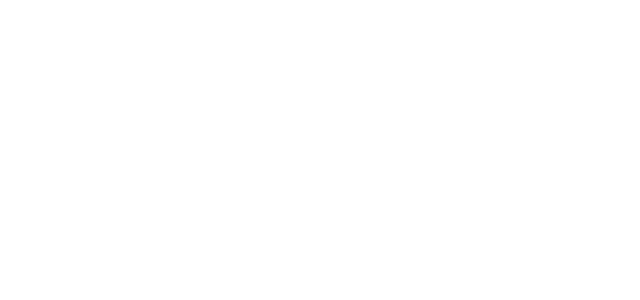
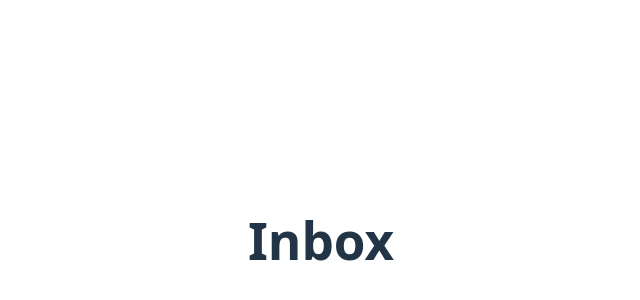
Before and after one commit to mandywong0/Letter.we, a React (Vite) app in the folder client/: page /inbox in a window 1280 px wide. Before the commit this address had no page. Shown: the part 160-460 px from the top of the page, without its empty margins (319-959 px from the left). Built offline with nearby package versions, Linux system fonts and the light colour scheme; sample sign-in values are in the browser's storage.

Commit message:
initialized inbox page

```diff
--- a/client/src/App.jsx
+++ b/client/src/App.jsx
@@ -7,6 +7,7 @@ import LoginPage from './pages/LoginPage';
 import ProtectedRoute from './components/ProtectedRoute'
 import HomePage from './pages/HomePage';
 import ComposePage from './pages/ComposePage';
+import InboxPage from './pages/InboxPage';
 
 function App() {
   useEffect(() => {
@@ -26,6 +27,7 @@ function App() {
       <Route path="/login" element={<LoginPage />} />
       <Route path="/" element={<ProtectedRoute><HomePage /></ProtectedRoute>}/>
       <Route path="/compose" element={<ProtectedRoute><ComposePage /></ProtectedRoute>}/>
+      <Route path="/inbox" element={<ProtectedRoute><InboxPage /></ProtectedRoute>}/>
     </Routes>
   );
 }
--- a/client/src/pages/HomePage.jsx
+++ b/client/src/pages/HomePage.jsx
@@ -7,6 +7,7 @@ function HomePage() {
     <div>
       <h2>Prompt of the Day</h2>
 
+      <Link to="/inbox"><button>Inbox</button></Link>
       <Link to="/compose"><button>Compose Letter</button></Link>
     </div>
 
--- /dev/null
+++ b/client/src/pages/InboxPage.jsx
@@ -0,0 +1,14 @@
+import React, { useState } from 'react';
+import { API_URL } from "../config";
+import { useNavigate, Link } from 'react-router-dom';
+
+function InboxPage() {
+  return (
+    <div>
+      <h1>Inbox</h1>
+    </div>
+
+  );
+}
+
+export default InboxPage;
```
